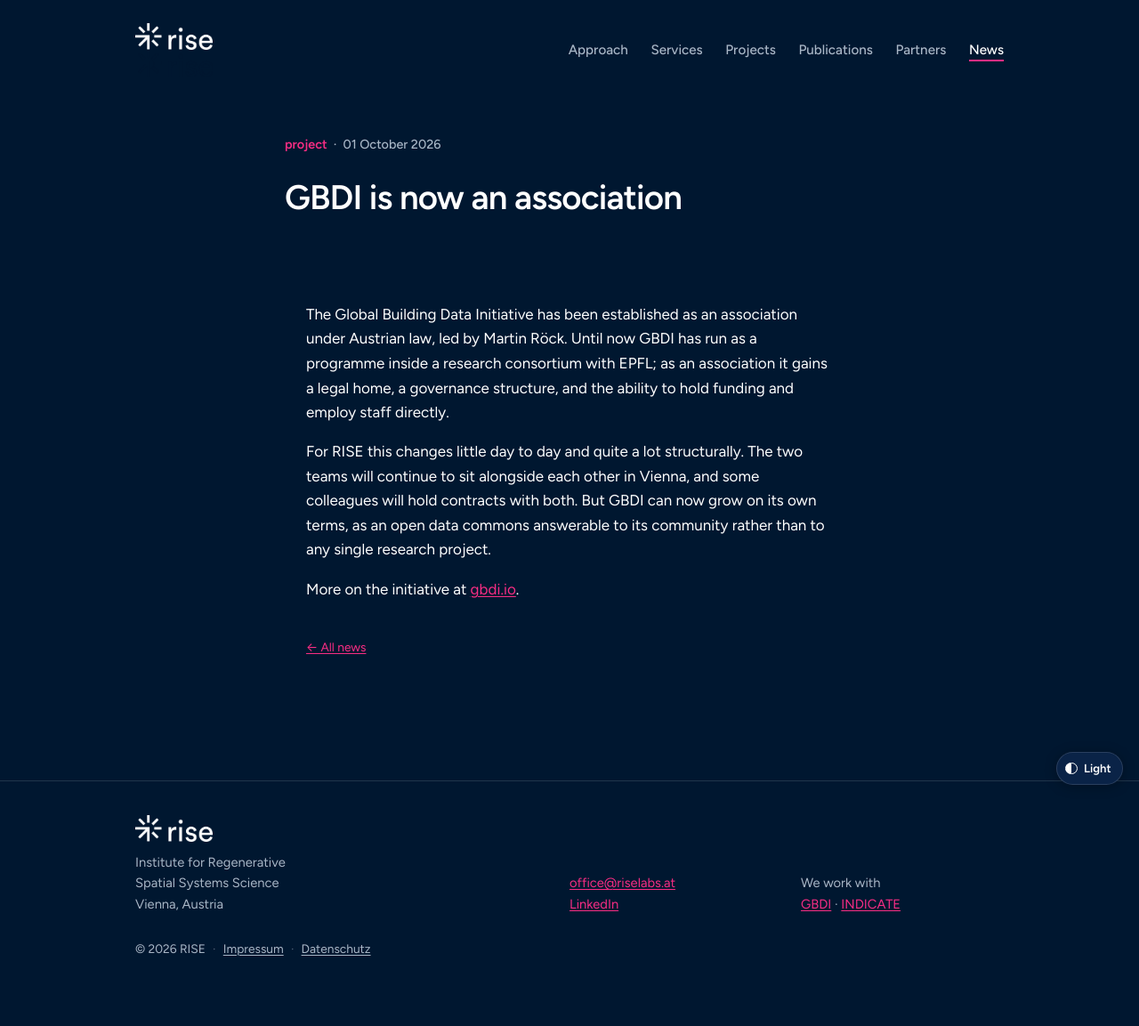
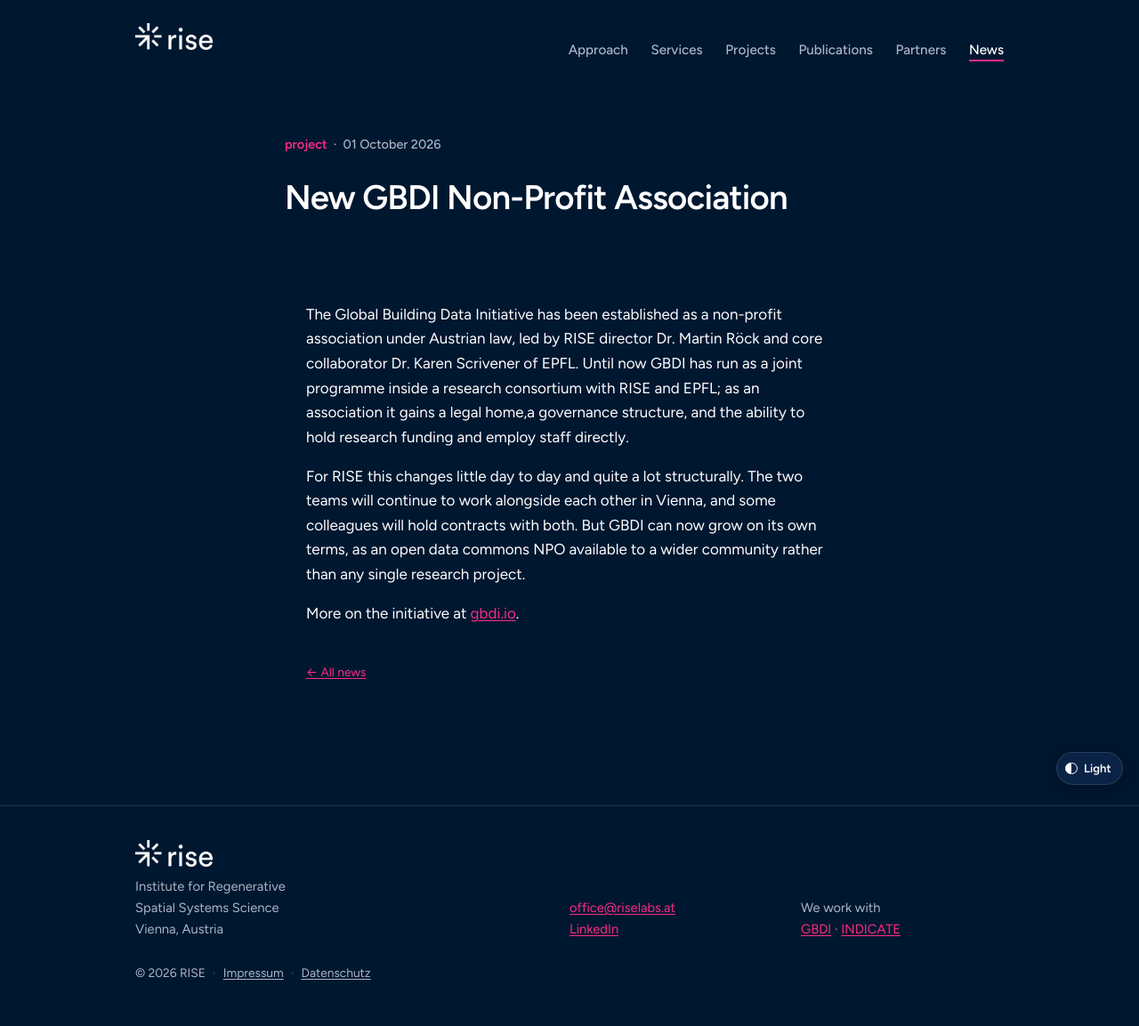
Before and after one commit to mroeck/riselabs.at, a Jekyll site: the page built from _posts/2026-10-01-gbdi-association.md, in a window 1280 px wide. Shown: the whole page at 89% size. Built offline with Jekyll 4.4.1, drawn with Linux system fonts in a browser that asks for light colours; before the commit the page ends 1125 px from its top, so only the background shows below that.

Commit message:
Update 2026-10-01-gbdi-association.md

```diff
--- a/_posts/2026-10-01-gbdi-association.md
+++ b/_posts/2026-10-01-gbdi-association.md
@@ -8,23 +8,18 @@
   - martin-roeck
 partners:
   - epfl
-title: "GBDI is now an association"
-summary: "The Global Building Data Initiative has been established as an association under Austrian law, with RISE in a founding role."
+title: "New GBDI Non-Profit Association"
+summary: "The Global Building Data Initiative NPO has been established as an association under Austrian law, with RISE director Dr. Martin Röck in a founding role."
 ---
 
 <!-- CHECK THE DATE AND WORDING BEFORE THIS GOES LIVE.
      The filename sets the date: rename the file to change it. -->
 
-The Global Building Data Initiative has been established as an association
-under Austrian law, led by Martin Röck. Until now GBDI has run as a programme
-inside a research consortium with EPFL; as an association it gains a legal home,
-a governance structure, and the ability to hold funding and employ staff
-directly.
+The Global Building Data Initiative has been established as a non-profit association
+under Austrian law, led by RISE director Dr. Martin Röck and core collaborator Dr. Karen Scrivener of EPFL. Until now GBDI has run as a joint programme inside a research consortium with RISE and EPFL; as an association it gains a legal home,a governance structure, and the ability to hold research funding and employ staff directly.
 
-For RISE this changes little day to day and quite a lot structurally. The two
-teams will continue to sit alongside each other in Vienna, and some colleagues
-will hold contracts with both. But GBDI can now grow on its own terms, as an
-open data commons answerable to its community rather than to any single
+For RISE this changes little day to day and quite a lot structurally. The two teams will continue to work alongside each other in Vienna, and some colleagues will hold contracts with both. But GBDI can now grow on its own terms, as an
+open data commons NPO available to a wider community rather than any single
 research project.
 
 More on the initiative at [gbdi.io](https://www.gbdi.io).
```
